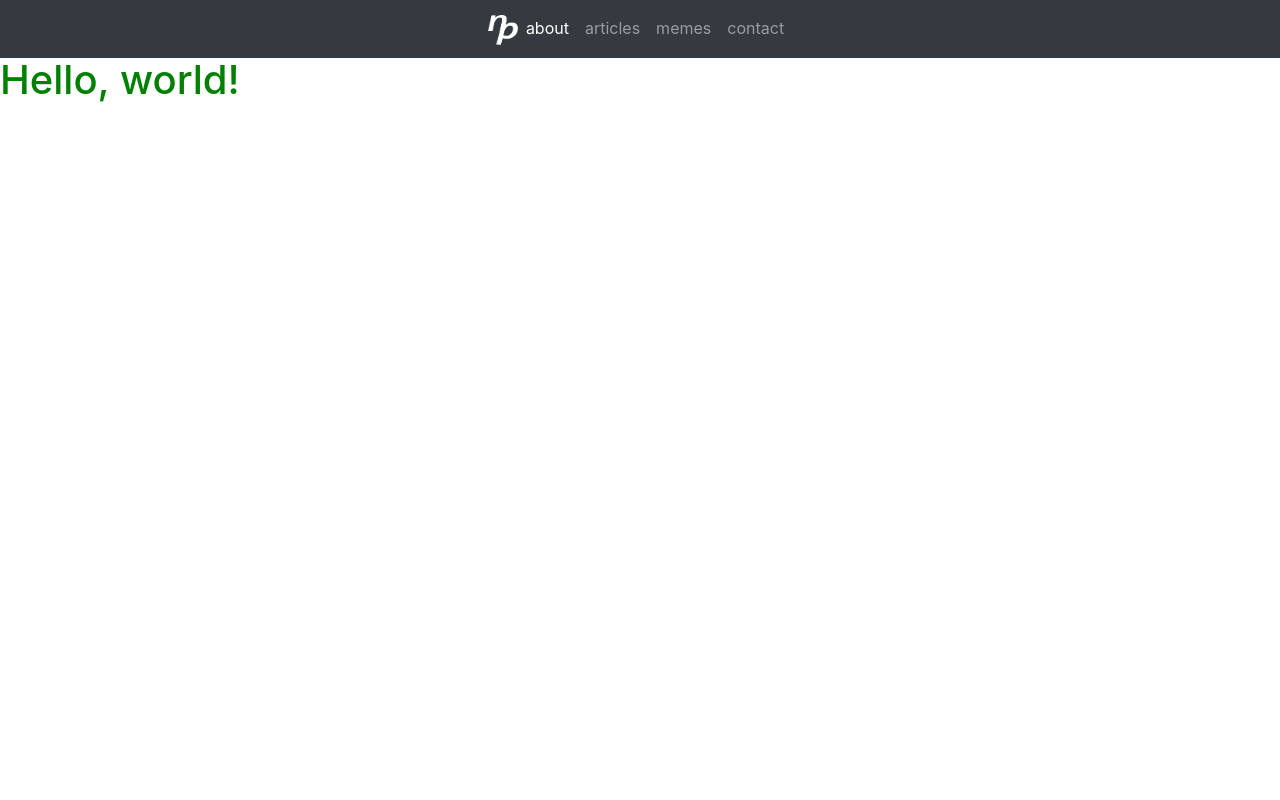
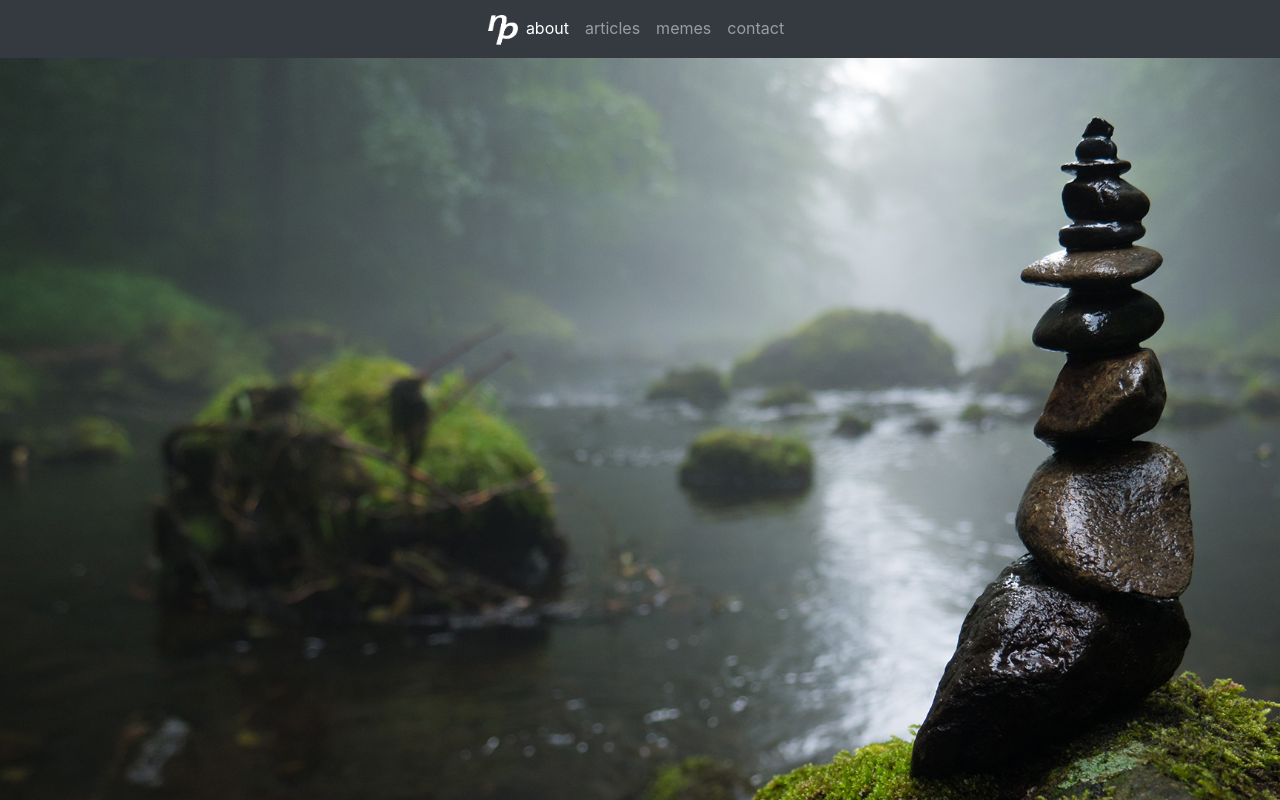
Before and after one commit to DigitalDoughnut/NaturallyPositive, a website: page index.html in a window 1280 px wide. Drawn offline with nearby package versions, Linux system fonts and the light colour scheme.

Commit message:
navbar and cover started

```diff
--- a/css/styles.css
+++ b/css/styles.css
@@ -1,16 +1,3 @@
-.nav{
-  text-align: center;
-}
-
-.navbar-nav .nav-item{
-  float: inherit;
-  display: inline-block;
-}
-
-body {
-    margin: 5;
-}
-
 @media (min-width: 992px) {
   #NPlogo1 {
     display: none;
@@ -22,7 +9,12 @@ body {
     display: none;
   }
 }
-#davey1 {
 
-    color: green;
+body {
+    background: url('../img/cairn.jpg') center center no-repeat fixed;
+    background-size: cover;
+    -webkit-background-size: cover;
+    -moz-background-size: cover;
+    -o-background-size: cover;
+
 }
--- a/index.html
+++ b/index.html
@@ -10,6 +10,7 @@
     <link rel="stylesheet" href="css/styles.css">
   </head>
   <body>
+<section id="cover">
 
       <nav class="navbar navbar-expand-lg navbar-dark bg-dark">
           <!-- <div class="container"> -->
@@ -47,7 +48,9 @@
 
       </nav>
 
-    <h1 id="davey1">Hello, world!</h1>
+
+      </section>
+
 
     <!-- Optional JavaScript -->
     <!-- jQuery first, then Popper.js, then Bootstrap JS -->
```
Also changed, not shown: img/cairn.jpg (added), 1 other file.
